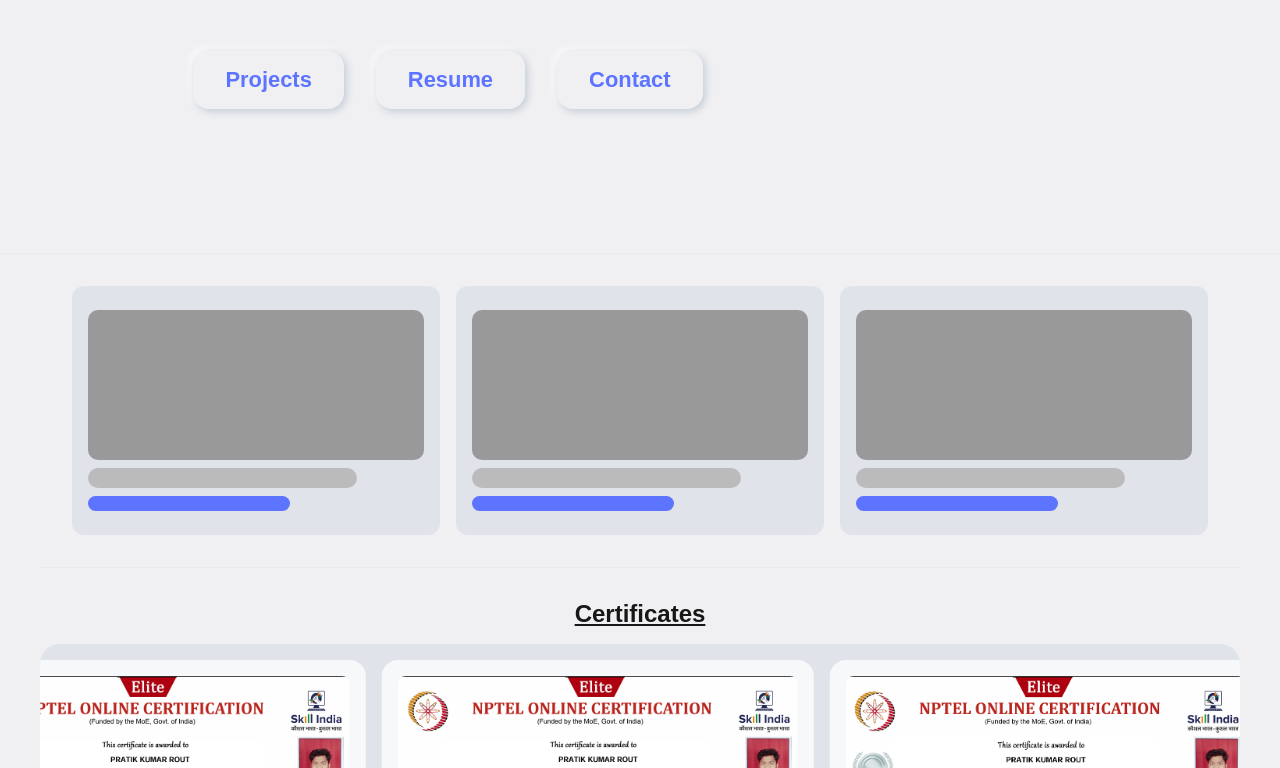
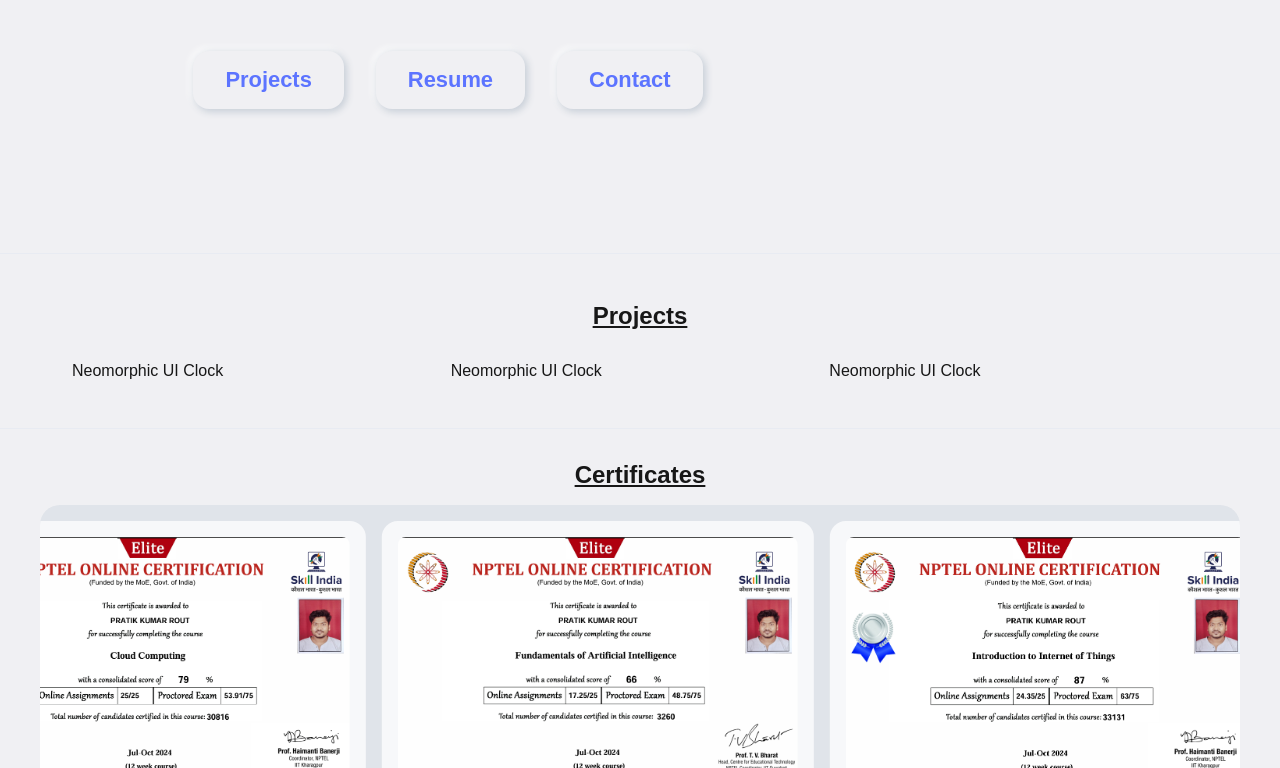
Before and after one commit to PratikKumarRout/Pratik-Kumar-Rout, a Next.js app: page / in a window 1280 px wide. Shown: the part 629-1397 px from the top of the page. Built offline with nearby package versions, Linux system fonts and the light colour scheme.

Commit message:
feat: project style add version 1.9.15

```diff
--- a/src/app/components/Certificates.js
+++ b/src/app/components/Certificates.js
@@ -13,7 +13,8 @@
     return (
         <section id="certificates">
             <div className={styles.certificate_heading}>
-                <h2>Certificates</h2></div>
+                <h2>Certificates</h2>
+                </div>
             <div className={styles.certificates_container}>
                 <div className={styles.certificate_scroll}>
                     {[...certificates, ...certificates].map((certificate, index) => (
--- a/src/app/components/Projects.js
+++ b/src/app/components/Projects.js
@@ -1,16 +1,23 @@
 // components/Projects.js
-import PlaceholderBox from "./PlaceholderBox";
+import styles from "./projects.module.css";
+
+const projects = [
+  { label: "Neomorphic UI Clock" },
+  { label: "Neomorphic UI Clock" },
+  { label: "Neomorphic UI Clock" },
+];
 
 export default function Projects() {
   return (
-    <section id="projects" className="container projects-grid">
-      {[1, 2, 3].map(i => (
-        <div key={i} style={{ padding: "1rem", backgroundColor: "var(--secondary)", borderRadius: "12px" }}>
-          <PlaceholderBox width="100%" height="150px" shade="#999" />
-          <PlaceholderBox width="80%" height="20px" shade="#bbb" />
-          <PlaceholderBox width="60%" height="15px" shade="var(--accent)" />
+    <section id="projects">
+      <div className={styles.project_section}>
+        <h2>Projects</h2>
+        <div className={styles.projects_container}>
+          {projects.map((project, index) => (
+            <div key={index}> {project.label} </div>
+          ))}
         </div>
-      ))}
+      </div>
     </section>
   );
 }
--- /dev/null
+++ b/src/app/components/projects.module.css
@@ -0,0 +1,25 @@
+.project_section {
+    max-width: 1200px;
+    margin: auto;
+}
+
+.project_section h2 {
+    text-align: center;
+    text-decoration: underline;
+    margin: 1rem;
+}
+
+ .projects_container {
+    padding: 1rem 2rem;
+    display: grid;
+    grid-template-columns: repeat(3, 1fr);
+ }
+
+
+
+.project_image {
+    background-color: var(--secondary);
+    height: 200px;
+    width: 200px;
+    margin: 1rem;
+}
--- a/src/app/globals.css
+++ b/src/app/globals.css
@@ -39,11 +39,6 @@
   padding: 2rem 2rem;
   border-bottom: 1px solid rgba(225, 231, 241, 0.5);
   scroll-margin-top: 3rem;
-}
-
-.container {
-  max-width: 1200px;
-  margin: 0 auto;
 }
 
 header {
```
